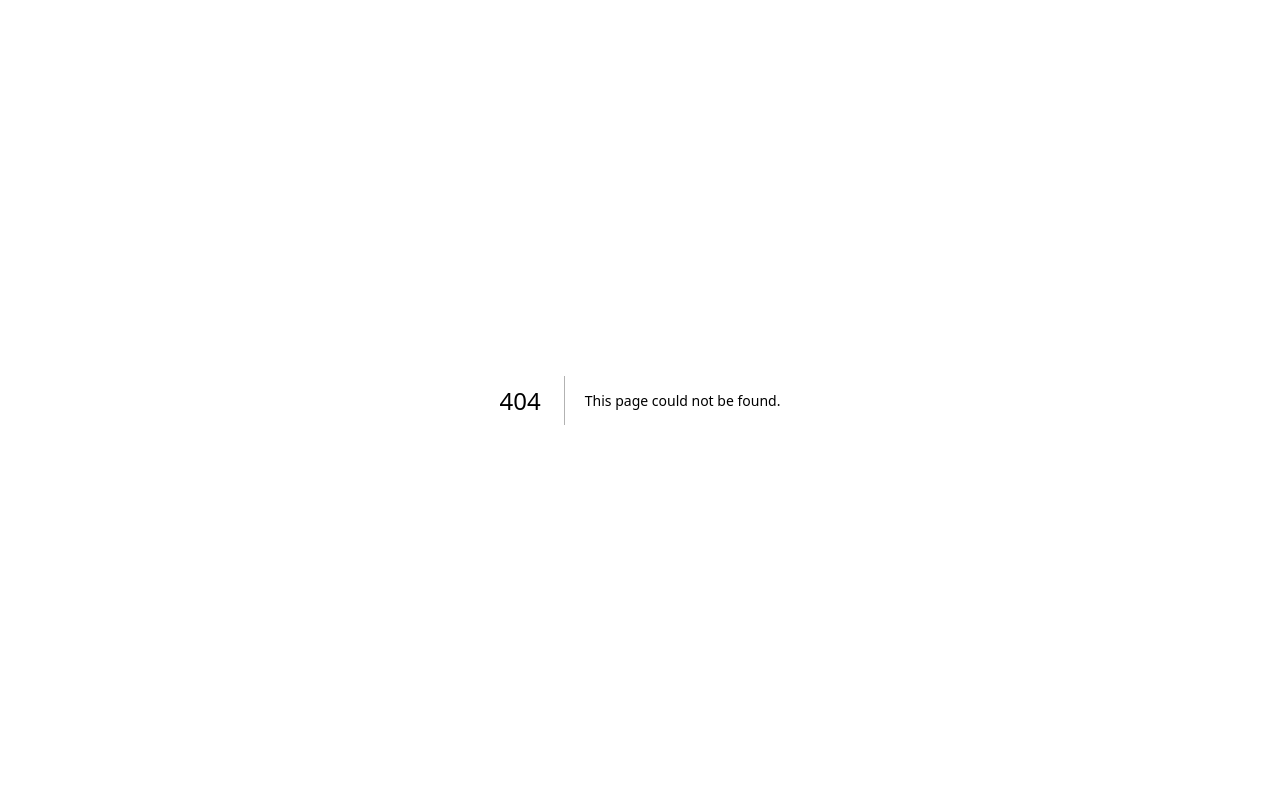
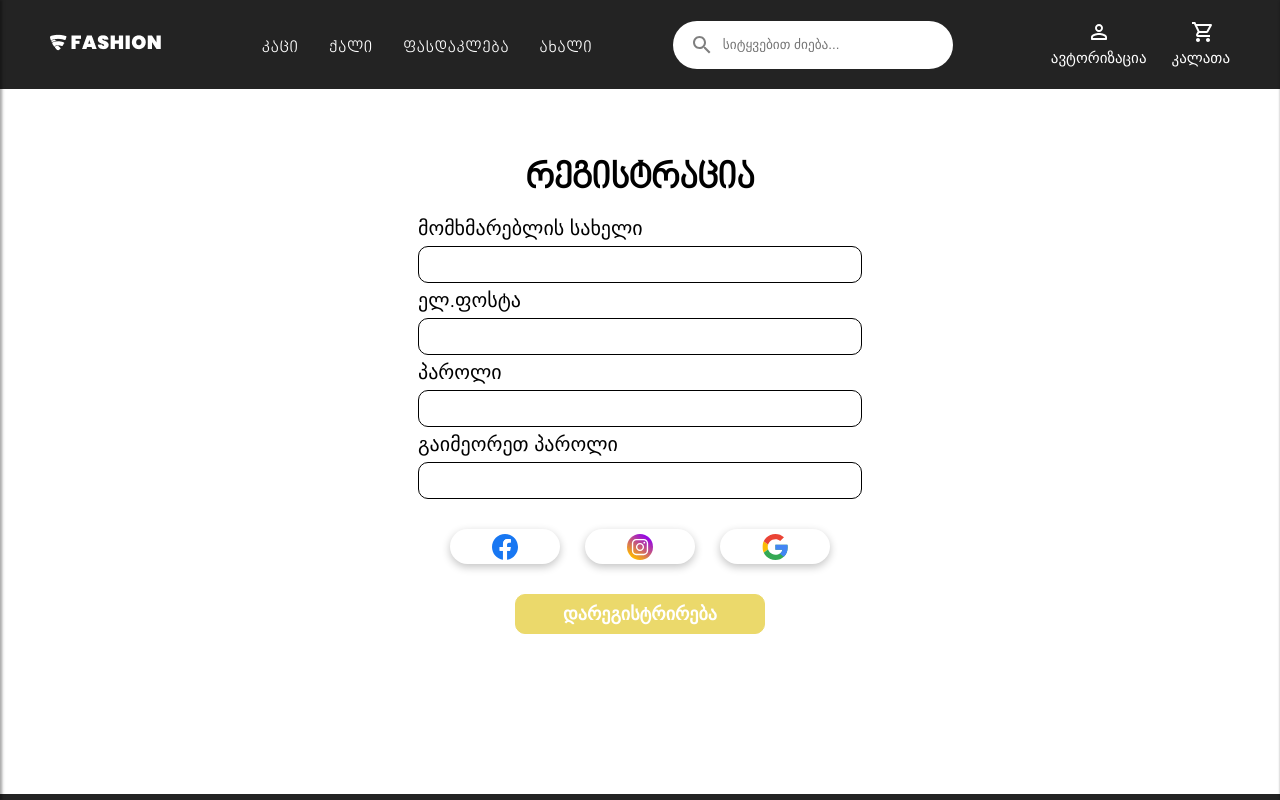
Before and after one commit to ItzVakko/Educity-Commerce-Web, a Next.js app: page /Pages/RegisterPage in a window 1280 px wide. Before the commit this address had no page. Shown: the top 800 px of the page. Built offline with nearby package versions, Linux system fonts and the light colour scheme.

Commit message:
register page done

```diff
--- a/next.config.mjs
+++ b/next.config.mjs
@@ -23,6 +23,10 @@ const nextConfig = {
         destination: "/Pages/LoginPage",
       },
       {
+        source: "/register",
+        destination: "/Pages/RegisterPage",
+      },
+      {
         source: "/product/:id",
         destination: "/Pages/ClothesDetailsPage/[id]",
       },
--- a/src/app/Pages/LoginPage/LoginForm.jsx
+++ b/src/app/Pages/LoginPage/LoginForm.jsx
@@ -10,7 +10,7 @@ const LoginForm = () => {
     <form className="login-form">
       <h1>ავტორიზაცია</h1>
 
-      <label htmlFor="username-login">სახელი</label>
+      <label htmlFor="username-login">მომხმარებლის სახელი</label>
       <input type="text" id="username-login" name="username-login" />
 
       <label htmlFor="password-login">პაროლი</label>
--- a/src/app/Pages/LoginPage/page.jsx
+++ b/src/app/Pages/LoginPage/page.jsx
@@ -2,8 +2,6 @@ import React from "react";
 import NavBar from "../../Components/GlobalComponents/NavBar";
 import LoginForm from "./LoginForm";
 import Footer from "@/app/Components/GlobalComponents/Footer";
-
-import "./page.css";
 
 const LoginPage = () => {
   return (
--- /dev/null
+++ b/src/app/Pages/RegisterPage/RegisterForm.css
@@ -0,0 +1,101 @@
+.register-form {
+  max-width: 444px;
+  display: flex;
+  flex-direction: column;
+  margin: 0 auto;
+  margin-top: 72px;
+}
+
+.register-form h1 {
+  font-family: "NinoMtavruli", sans-serif;
+  font-size: 36px;
+  margin-bottom: 13px;
+  text-align: center;
+  font-weight: bold;
+}
+
+.register-form label {
+  font-size: 20px;
+  margin-top: 5px;
+  margin-bottom: 6px;
+  font-weight: 300 !important;
+}
+
+#username-register,
+#mail-register,
+#password-register,
+#repeat-password-register {
+  height: 37px;
+  outline: none;
+  border-radius: 10px;
+  border: 0.5px solid #000000;
+  padding: 0 15px;
+  padding-top: 2px;
+  font-size: 16px;
+  color: #232323;
+}
+
+.register-social-networks {
+  display: flex;
+  justify-content: center;
+  gap: 25px;
+  margin-top: 30px;
+}
+
+.register-social-networks button {
+  width: 110px;
+  height: 35px;
+  border-radius: 50px;
+  background-color: transparent;
+  border: 0;
+  box-shadow: rgba(0, 0, 0, 0.24) 0px 3px 8px;
+  cursor: pointer;
+  display: flex;
+  align-items: center;
+  justify-content: center;
+}
+
+.register-social-networks button svg {
+  width: 26px;
+  height: 26px;
+}
+
+.register-button {
+  cursor: pointer;
+  width: 250px;
+  height: 40px;
+  padding: 0 20px;
+  background-color: #ebd96b;
+  border: 0.5px solid #ebd96b;
+  border-radius: 10px;
+  color: #ffffff;
+  font-size: 18px;
+  font-weight: 600;
+  transition: 1s;
+  margin: 0 auto;
+  margin-top: 30px;
+}
+
+.register-button:hover {
+  color: rgb(87, 86, 86);
+}
+
+@media screen and (max-width: 600px) {
+  .register-form {
+    max-width: 314px;
+    padding: 0 15px;
+  }
+
+  #username-register,
+  #mail-register,
+  #password-register,
+  #repeat-password-register {
+    height: 35px;
+    font-size: 12px;
+  }
+
+  .register-button {
+    padding: 0 15px;
+    font-size: 16px;
+  }
+}
--- /dev/null
+++ b/src/app/Pages/RegisterPage/RegisterForm.jsx
@@ -0,0 +1,46 @@
+import React from "react";
+import FacebookIcon from "../../Assets/Images/SVGIcons/FacebookIcon.svg";
+import InstagramIcon from "../../Assets/Images/SVGIcons/InstagramIcon.svg";
+import GoogleIcon from "../../Assets/Images/SVGIcons/GoogleIcon.svg";
+
+import "./RegisterForm.css";
+
+const RegisterForm = () => {
+  return (
+    <form className="register-form">
+      <h1>რეგისტრაცია</h1>
+
+      <label htmlFor="username-register">მომხმარებლის სახელი</label>
+      <input type="text" id="username-register" name="username-register" />
+
+      <label htmlFor="mail-register">ელ.ფოსტა</label>
+      <input type="mail" id="mail-register" name="mail-register" />
+
+      <label htmlFor="password-register">პაროლი</label>
+      <input type="text" id="password-register" name="password-register" />
+
+      <label htmlFor="repeat-password-register">გაიმეორეთ პაროლი</label>
+      <input
+        type="text"
+        id="repeat-password-register"
+        name="repeat-password-register"
+      />
+
+      <div className="register-social-networks">
+        <button>
+          <FacebookIcon />
+        </button>
+        <button>
+          <InstagramIcon />
+        </button>
+        <button>
+          <GoogleIcon />
+        </button>
+      </div>
+
+      <button className="register-button">დარეგისტრირება</button>
+    </form>
+  );
+};
+
+export default RegisterForm;
--- /dev/null
+++ b/src/app/Pages/RegisterPage/page.jsx
@@ -0,0 +1,22 @@
+import Footer from "@/app/Components/GlobalComponents/Footer";
+import NavBar from "@/app/Components/GlobalComponents/NavBar";
+import React from "react";
+import RegisterForm from "./RegisterForm";
+
+const RegisterPage = () => {
+  return (
+    <>
+      <header>
+        <NavBar />
+      </header>
+
+      <main>
+        <RegisterForm />
+      </main>
+
+      <Footer />
+    </>
+  );
+};
+
+export default RegisterPage;
```
Also changed, not shown: src/app/Pages/LoginPage/LoginForm.css (+8 -7 lines), src/app/Pages/LoginPage/page.css (deleted).
